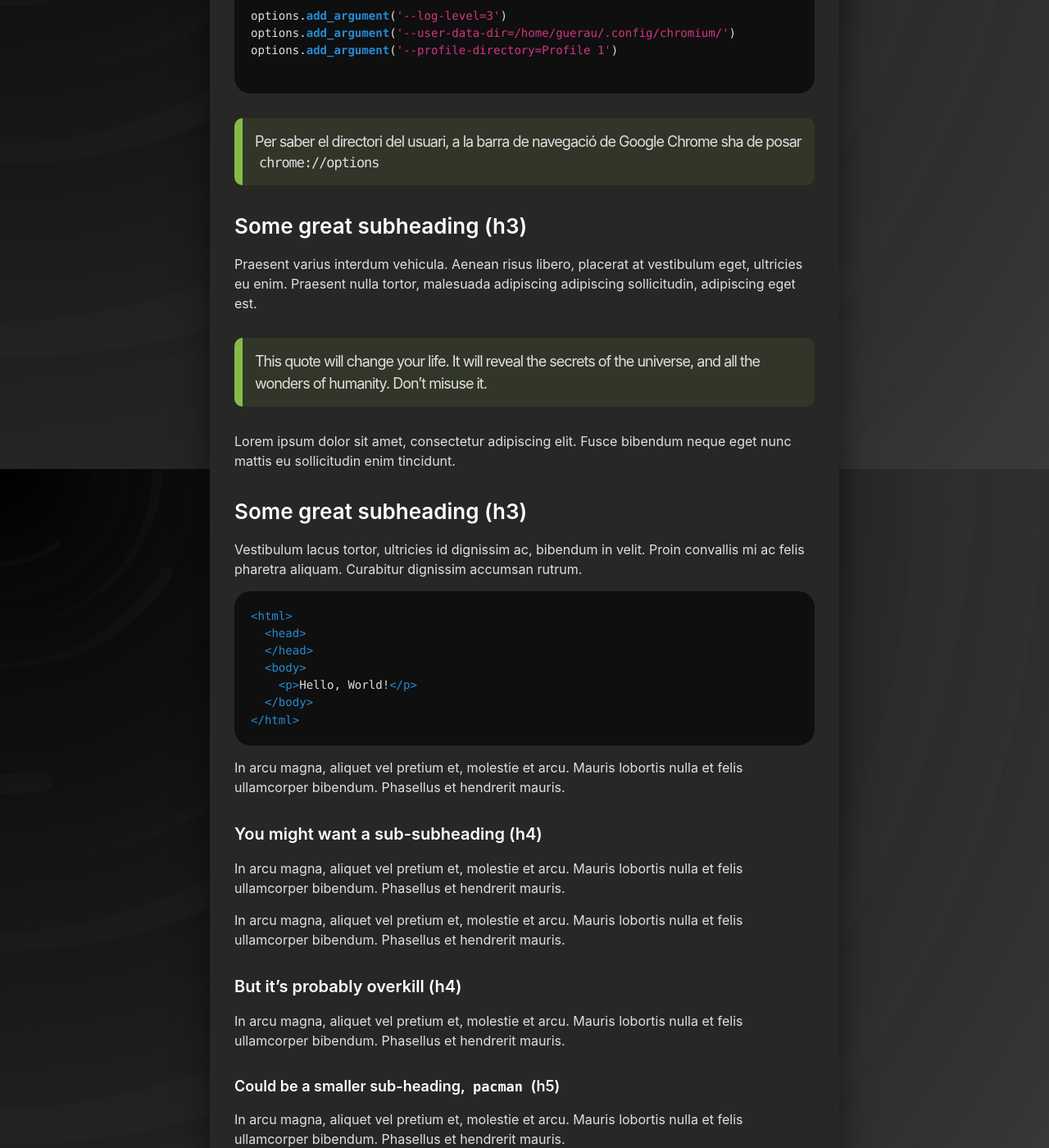
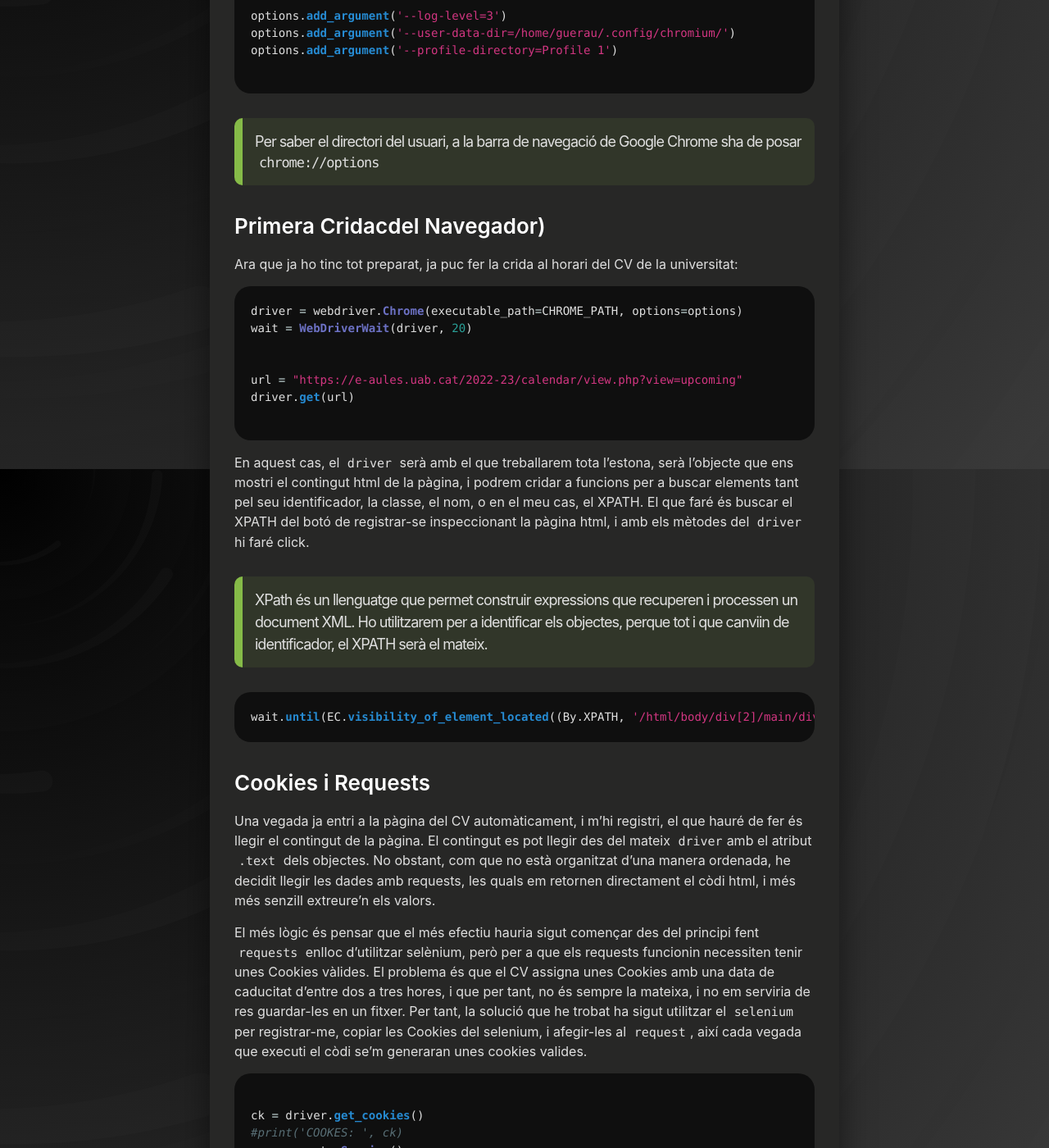
Before and after one commit to Guerauu/Guerauu.github.io, a Jekyll site: the page built from Projectes/projectes.html, in a window 1280 px wide and 1400 px high, scrolled down 1348 px. Shown: the whole window at 82% size. Built offline with Jekyll 4.4.1, drawn with Linux system fonts in a browser that asks for light colours; some of the changed text lies outside the part shown.

Commit message:
Cookies i Beautiful Soap

````diff
--- a/_posts/2023-04-05-AutoTask_v3.md
+++ b/_posts/2023-04-05-AutoTask_v3.md
@@ -60,32 +60,78 @@ options.add_argument('--profile-directory=Profile 1')
 
 > Per saber el directori del usuari, a la barra de navegació de Google Chrome sha de posar `chrome://options`
 
-### Some great subheading (h3)
 
-Praesent varius interdum vehicula. Aenean risus libero, placerat at vestibulum eget, ultricies eu enim. Praesent nulla tortor, malesuada adipiscing adipiscing sollicitudin, adipiscing eget est.
+### Primera Cridacdel Navegador)
 
-> This quote will change your life. It will reveal the secrets of the universe, and all the wonders of humanity. Don't misuse it.
+Ara que ja ho tinc tot preparat, ja puc fer la crida al horari del CV de la universitat:
 
-Lorem ipsum dolor sit amet, consectetur adipiscing elit. Fusce bibendum neque eget nunc mattis eu sollicitudin enim tincidunt.
 
-### Some great subheading (h3)
+```python
+driver = webdriver.Chrome(executable_path=CHROME_PATH, options=options)
+wait = WebDriverWait(driver, 20)
 
-Vestibulum lacus tortor, ultricies id dignissim ac, bibendum in velit. Proin convallis mi ac felis pharetra aliquam. Curabitur dignissim accumsan rutrum.
 
-```html
-<html>
-  <head>
-  </head>
-  <body>
-    <p>Hello, World!</p>
-  </body>
-</html>
+url = "https://e-aules.uab.cat/2022-23/calendar/view.php?view=upcoming"
+driver.get(url)
+
+```
+
+En aquest cas, el `driver` serà amb el que treballarem tota l'estona, serà l'objecte que ens mostri el contingut html de la pàgina, i podrem cridar a funcions per a buscar elements tant pel seu identificador, la classe, el nom, o en el meu cas, el XPATH. El que faré és buscar el XPATH del botó de registrar-se inspeccionant la pàgina html, i amb els mètodes del `driver` hi faré click.
+
+> XPath és un llenguatge que permet construir expressions que recuperen i processen un document XML. Ho utilitzarem per a identificar els objectes, perque tot i que canviin de identificador, el XPATH serà el mateix.
+
+
+```python
+wait.until(EC.visibility_of_element_located((By.XPATH, '/html/body/div[2]/main/div/div/div[2]/div/a'))).click()
 ```
 
 
-In arcu magna, aliquet vel pretium et, molestie et arcu. Mauris lobortis nulla et felis ullamcorper bibendum. Phasellus et hendrerit mauris.
+### Cookies i Requests
 
-#### You might want a sub-subheading (h4)
+Una vegada ja entri a la pàgina del CV automàticament, i m'hi registri, el que hauré de fer és llegir el contingut de la pàgina. El contingut es pot llegir des del mateix `driver`amb el atribut `.text` dels objectes. No obstant, com que no està organitzat d'una manera ordenada, he decidit llegir les dades amb requests, les quals em retornen directament el còdi html, i més més senzill extreure'n els valors.
+
+El més lògic és pensar que el més efectiu hauria sigut començar des del principi fent `requests` enlloc d'utilitzar selènium, però per a que els requests funcionin necessiten tenir unes Cookies vàlides. El problema és que el CV assigna unes Cookies amb una data de caducitat d'entre dos a tres hores, i que per tant, no és sempre la mateixa, i no em serviria de res guardar-les en un fitxer. Per tant, la solució que he trobat ha sigut utilitzar el `selenium` per registrar-me, copiar les Cookies del selenium, i afegir-les al `request`, així cada vegada que executi el còdi se'm generaran unes cookies valides.
+
+
+```python
+
+ck = driver.get_cookies()
+#print('COOKES: ', ck)
+s = requests.Session()
+c = [s.cookies.set(c['name'], c['value']) for c in ck]
+response = s.get(url)
+```
+> Per a fer els `requests` és necessaria la llibreria de requests, que s'importa de la següent manera: `import requests`
+
+### Obtenció de Dades
+
+Finalment, el "scrapping" de la web el farem amb `Beautiful Soap` una altra llibreria de python, dedicada al scrapping web.
+
+
+```python
+from bs4 import BeautifulSoup
+
+soup = BeautifulSoup(response.text, 'html.parser')
+
+# Filtrem per la classe "event"
+events = soup.select('.event')
+
+# Per cada event, organitzem les dades en un diccinari {'titol', 'data', 'assignatura', 'descripcció'}
+data = []
+for event in events:
+    event_data = {}
+    event_data['title'] = event.select_one('.name').text
+
+    rows = event.select('.row')
+    for row in rows:
+        if(row.select_one('.icon').attrs['title'] == 'Quan'):
+            event_data['date'] = row.select_one('.col-11').text
+        elif(row.select_one('.icon').attrs['title'] == 'Curs'):
+            event_data['subject'] = row.select_one('.col-11').text
+        elif(row.select_one('.icon').attrs['title'] == 'Descripció'):
+            event_data['description'] = row.select_one('.col-11').text
+
+```
 
 In arcu magna, aliquet vel pretium et, molestie et arcu. Mauris lobortis nulla et felis ullamcorper bibendum. Phasellus et hendrerit mauris.
 
````
